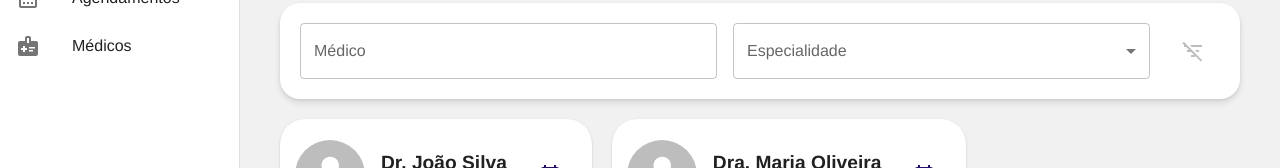
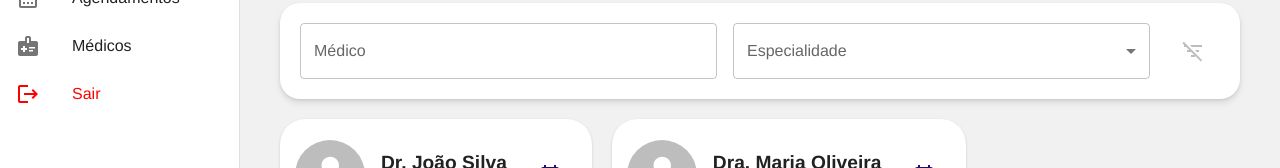
Before and after one commit to AryaneLadeira/Medicca, a React (Vite) app in the folder medicca-front/: page /medicos in a window 1280 px wide. Shown: the part 146-314 px from the top of the page. Built offline with nearby package versions, Linux system fonts and the light colour scheme; sample sign-in values are in the browser's storage; a web font is replaced by a local one.

Commit message:
Adding logout

```diff
--- a/medicca-front/src/api/providers/AuthProvider.tsx
+++ b/medicca-front/src/api/providers/AuthProvider.tsx
@@ -1,5 +1,5 @@
 import { jwtDecode } from 'jwt-decode';
-import React, { useState, useEffect } from 'react';
+import React, { useEffect, useState } from 'react';
 import { AuthContext } from '../../context/AuthContext';
 import { DecodedToken, User, UserLoginResponse } from '../../utils/types';
 import { AuthService } from '../services/AuthService';
@@ -13,9 +13,8 @@ export const AuthProvider = ({ children }: AuthProviderProps) => {
   const [token, setToken] = useState<string | null>(null);
   const [loadingToken, setLoadingToken] = useState(true);
 
-
   useEffect(() => {
-    const storedToken = sessionStorage.getItem("token");
+    const storedToken = getToken();
     if (storedToken) {
       const decodedUser = jwtDecode<DecodedToken>(storedToken);
       const currentTime = Date.now() / 1000;
@@ -32,16 +31,17 @@ export const AuthProvider = ({ children }: AuthProviderProps) => {
 
   const isAuthenticated = () => {
     if (!token) return false;
-
     const decodedToken = jwtDecode<DecodedToken>(token);
     const currentTime = Date.now() / 1000;
-
     if (decodedToken.exp < currentTime) {
       logout();
       return false;
     }
+    return true;
+  };
 
-    return true;
+  const getToken = () => {
+    return sessionStorage.getItem('token');
   };
 
   const login = async (
@@ -51,7 +51,7 @@ export const AuthProvider = ({ children }: AuthProviderProps) => {
     try {
       const { token, user } = await AuthService.login(email, password);
       setToken(token);
-      sessionStorage.setItem("token", token);
+      sessionStorage.setItem('token', token);
 
       const decodedUser = jwtDecode<User>(token);
       setUser(decodedUser);
@@ -69,17 +69,21 @@ export const AuthProvider = ({ children }: AuthProviderProps) => {
       await AuthService.logout();
       setToken(null);
       setUser(null);
-      sessionStorage.removeItem("token");
+      sessionStorage.removeItem('token');
     } catch (error) {
       if (error instanceof Error) {
-        throw new Error(error.message);
+        throw {
+          error: error.message,
+        };
       }
       throw new Error(String(error));
     }
   };
 
   return (
-    <AuthContext.Provider value={{ token, user, login, logout, loadingToken, isAuthenticated }}>
+    <AuthContext.Provider
+      value={{ getToken, user, login, logout, loadingToken, isAuthenticated }}
+    >
       {children}
     </AuthContext.Provider>
   );
--- a/medicca-front/src/api/services/AuthService.tsx
+++ b/medicca-front/src/api/services/AuthService.tsx
@@ -23,29 +23,28 @@ export const AuthService = {
     }
 
     const { token, user } = await response.json();
-    sessionStorage.setItem('authToken', token);
     return { token, user };
   },
 
   logout: async (): Promise<void> => {
-    const token = sessionStorage.getItem('authToken');
+    const token = sessionStorage.getItem('token');
 
     if (!token) {
-      throw new Error('Usuário não autenticado.');
+      throw {
+        message: 'Usuário não autenticado',
+      };
     }
 
     const response = await fetch(`${API_URL}/logout`, {
       method: 'POST',
       headers: {
+        'Content-Type': 'application/json',
         Authorization: `Bearer ${token}`,
       },
-      credentials: 'include',
     });
 
     if (!response.ok) {
       throw new Error('Falha no logout.');
     }
-
-    sessionStorage.removeItem('authToken');
   },
 };
--- a/medicca-front/src/components/molecules/MenuComponent/index.tsx
+++ b/medicca-front/src/components/molecules/MenuComponent/index.tsx
@@ -1,5 +1,6 @@
 import { Home as HomeIcon } from '@mui/icons-material';
 import CalendarMonthIcon from '@mui/icons-material/CalendarMonth';
+import LogoutIcon from '@mui/icons-material/Logout';
 import MedicalInformationIcon from '@mui/icons-material/MedicalInformation';
 import {
   List,
@@ -8,19 +9,47 @@ import {
   ListItemIcon,
   ListItemText,
 } from '@mui/material';
-import React from 'react';
+import React, { useState } from 'react';
 import { useNavigate } from 'react-router-dom';
+import { useAuthContext } from '../../../context/AuthContext';
+import Toast from '../../atoms/Toast';
 import './style.scss';
 
 interface MenuItemType {
   text: string;
   icon?: React.ReactNode;
-  path: string;
+  path?: string;
+  action?: () => void;
+  style?: React.CSSProperties;
 }
 
 function MenuComponent() {
-  const userType = 'patient'; // Substitua conforme o valor real do userType
+  const userType = 'patient';
   const navigate = useNavigate();
+  const { logout, getToken } = useAuthContext();
+
+  // Estados do Toast
+  const [toastOpen, setToastOpen] = useState(false);
+  const [toastMessage, setToastMessage] = useState('');
+  const [toastSeverity, setToastSeverity] = useState<'success' | 'error'>(
+    'error'
+  );
+
+  const handleNavigate = (path: string) => {
+    navigate(path);
+  };
+
+  const handleLogout = async () => {
+    try {
+      if (getToken()) await logout();
+      navigate('/login');
+    } catch (error) {
+      console.error('Erro ao realizar logout:', error);
+      setToastMessage('Não foi possível realizar o logout.');
+      setToastSeverity('error');
+      setToastOpen(true);
+    }
+  };
 
   const menuItems: MenuItemType[] = [
     { text: 'Home', icon: <HomeIcon />, path: '/' },
@@ -29,38 +58,61 @@ function MenuComponent() {
       icon: <CalendarMonthIcon />,
       path: '/agendamentos',
     },
+    {
+      text: 'Sair',
+      icon: <LogoutIcon />,
+      action: handleLogout,
+      style: { color: 'red' },
+    },
   ];
 
   if (userType === 'patient') {
-    menuItems.push({
+    const index = menuItems.findIndex((item) => item.text === 'Sair');
+    menuItems.splice(index, 0, {
       text: 'Médicos',
       icon: <MedicalInformationIcon />,
       path: '/medicos',
     });
   }
 
-  const handleNavigate = (path: string) => {
-    navigate(path);
-  };
-
   return (
+    <>
       <List className="sidebar-list">
         {menuItems.map((item) => (
-        <ListItem disablePadding key={item.text} className="sidebar-list-item">
+          <ListItem
+            disablePadding
+            key={item.text}
+            className="sidebar-list-item"
+            style={item.style}
+          >
             <ListItemButton
-            onClick={() => handleNavigate(item.path)}
+              onClick={() =>
+                item.path ? handleNavigate(item.path) : item.action?.()
+              }
               className="sidebar-list-button"
             >
               {item.icon && (
-              <ListItemIcon className="sidebar-list-icon">
+                <ListItemIcon className="sidebar-list-icon" style={item.style}>
                   {item.icon}
                 </ListItemIcon>
               )}
-            <ListItemText primary={item.text} className="sidebar-list-text" />
+              <ListItemText
+                primary={item.text}
+                className="sidebar-list-text"
+                style={item.style}
+              />
             </ListItemButton>
           </ListItem>
         ))}
       </List>
+      {/* Adicione o Toast */}
+      <Toast
+        open={toastOpen}
+        message={toastMessage}
+        severity={toastSeverity}
+        onClose={() => setToastOpen(false)}
+      />
+    </>
   );
 }
 
--- a/medicca-front/src/context/AuthContext.tsx
+++ b/medicca-front/src/context/AuthContext.tsx
@@ -3,11 +3,11 @@ import { User, UserLoginResponse } from '../utils/types';
 
 interface AuthContextProps {
   user: User | null;
-  token: string | null;
   loadingToken: boolean;
   login: (email: string, password: string) => Promise<UserLoginResponse>;
   logout: () => Promise<void>;
   isAuthenticated: () => boolean;
+  getToken: () => string | null;
 }
 
 export const AuthContext = createContext<AuthContextProps | undefined>(
```
Lines whose indentation alone changed are shown as unchanged.
